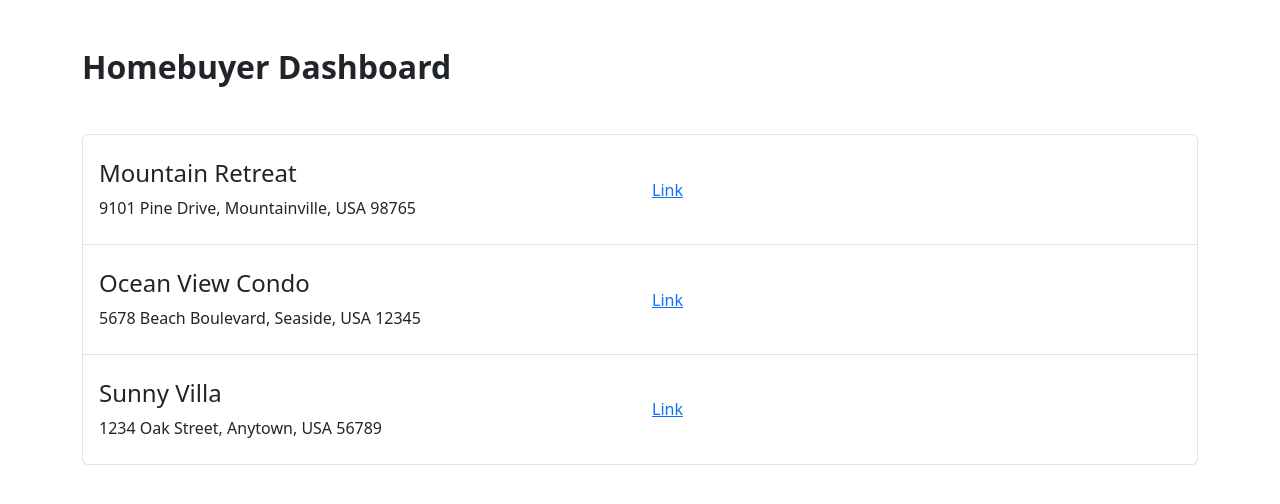
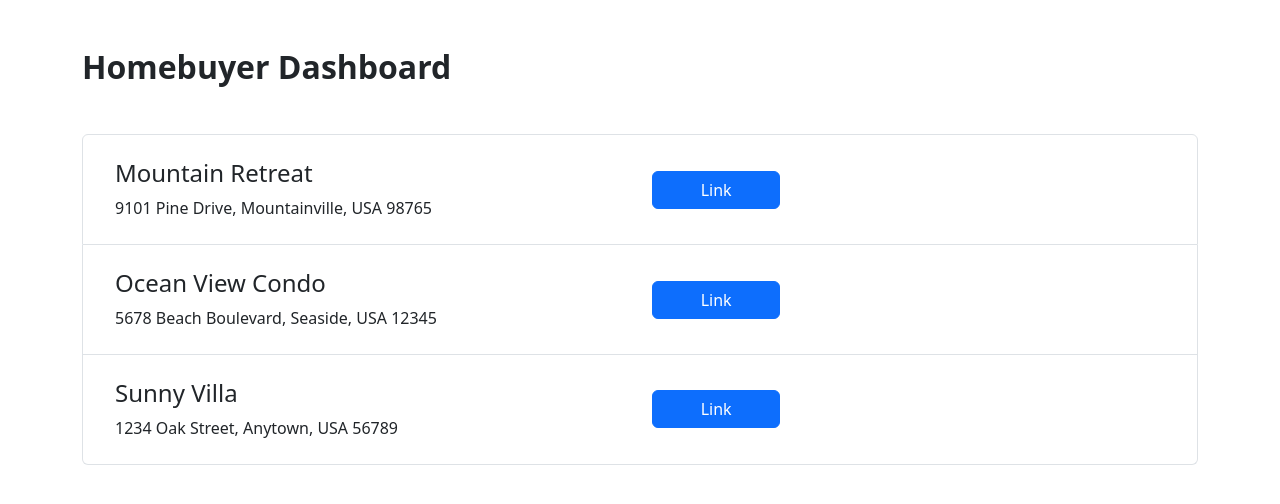
Before and after one commit to DataRohit/Django-RealEstate, a Django app: template realestate/templates/core/homebuyerHome.html in a window 1280 px wide. Shown: the part 56-560 px from the top of the page. Run offline with Django 4.2, Linux system fonts and the light colour scheme; the template is opened without the code that fills it: values that come from a table or form of the project are taken from there, others are empty; data comes from the database, SQL or seed files in the repository; some libraries are stand-ins or nearby versions.

Commit message:
Template Updated

```diff
--- a/realestate/templates/core/homebuyerHome.html
+++ b/realestate/templates/core/homebuyerHome.html
@@ -10,14 +10,16 @@
         <ul class="list-group mt-5">
             {% for home in house %}
                 <li class="list-group-item">
-                    <div class="row d-flex align-items-center my-3">
+                    <div class="row d-flex align-items-center my-3 mx-1">
                         <div class="col-sm-6">
                             <h4>{{ home }}</h4>
                             <p class="m-0">{{ home.address }}</p>
                         </div>
                         <div class="col-sm-6">
                             <p class="m-0">
-                                <a href="{{ home.evaluation_url }}">Link</a>
+                                <a href="{{ home.evaluation_url }}"
+                                   role="button"
+                                   class="btn btn-primary w-25">Link</a>
                             </p>
                         </div>
                     </div>
```
